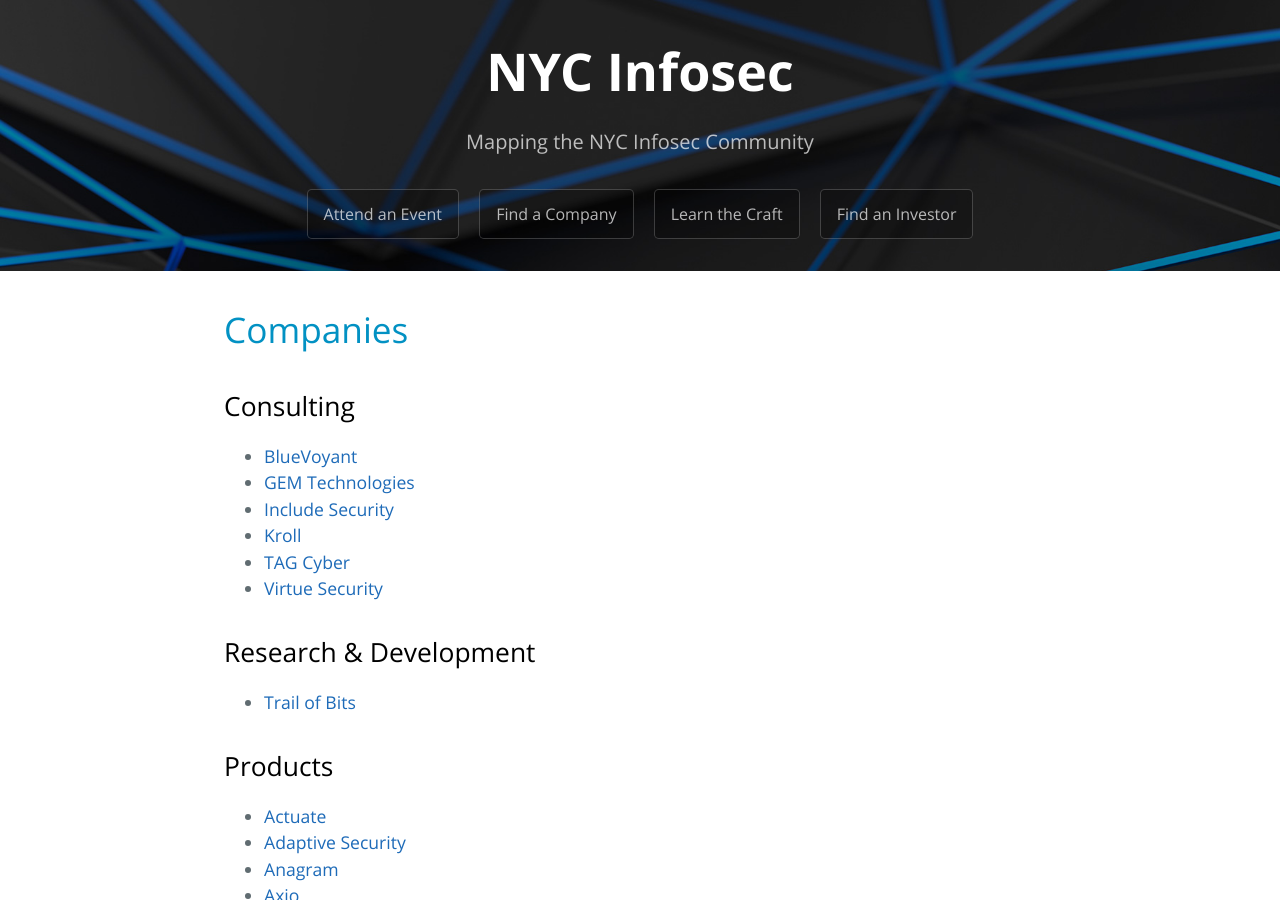
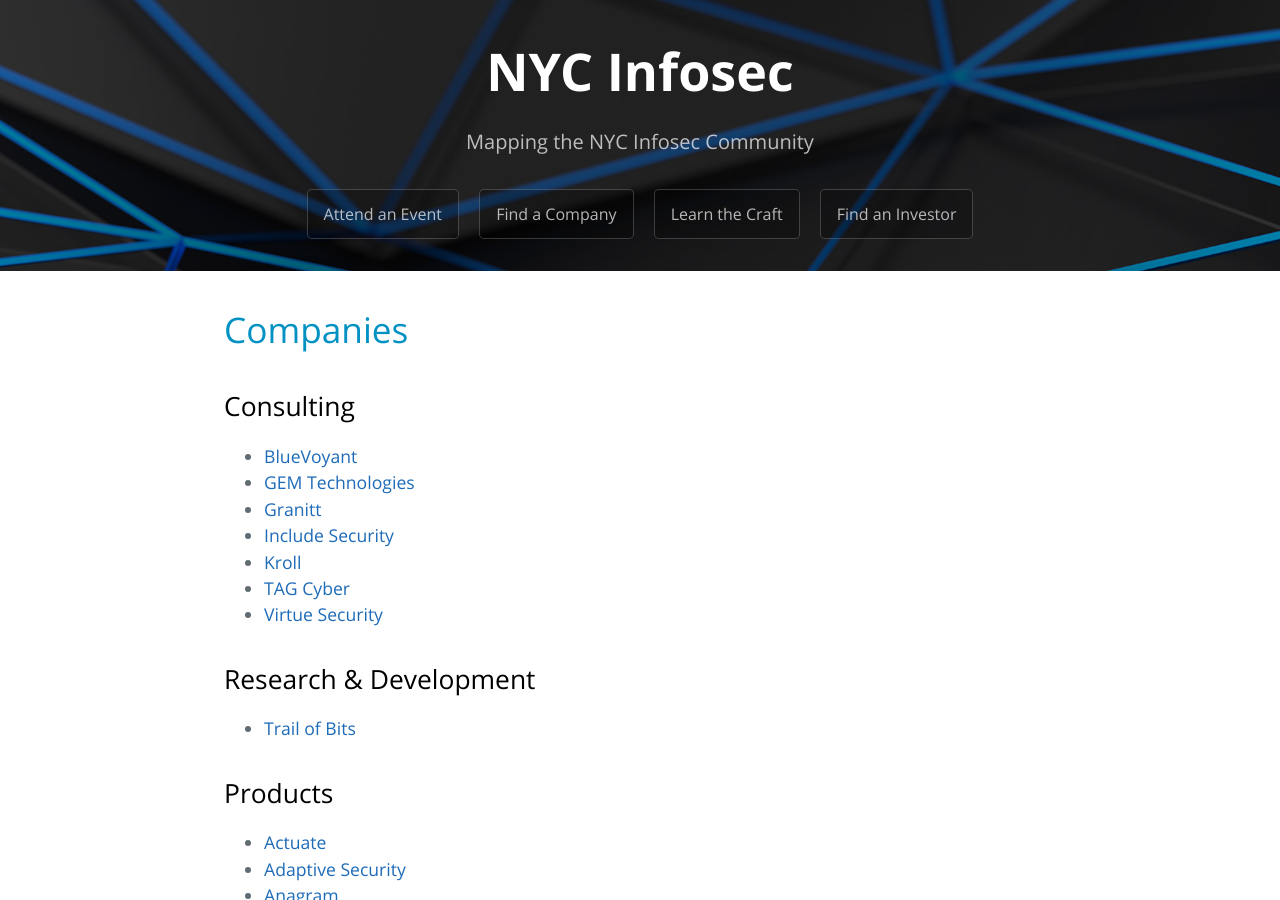
Before and after one commit to trailofbits/nyc-infosec, a Jekyll site: the page built from companies.md, in a window 1280 px wide and 900 px high. Built offline with Jekyll 4.4.1, drawn with Linux system fonts in a browser that asks for light colours; our own code applies the rules of GitHub Pages for plain Markdown files.

Commit message:
Add Granitt to consulting companies (#33)
Granitt (granitt.io) is an NYC-based security consultancy founded by
Runa Sandvik that protects at-risk individuals — journalists, activists,
and human rights defenders — from hackers and nation-state adversaries.

Co-authored-by: Claude Opus 4.6 <noreply@anthropic.com>

```diff
--- a/companies.md
+++ b/companies.md
@@ -10,6 +10,7 @@ permalink: /companies/
 
 * [BlueVoyant](https://www.bluevoyant.com/)
 * [GEM Technologies](https://gemtechnologies.net/)
+* [Granitt](https://granitt.io/)
 * [Include Security](https://www.includesecurity.com/)
 * [Kroll](https://www.kroll.com/en-us)
 * [TAG Cyber](https://www.tag-cyber.com/)
```
